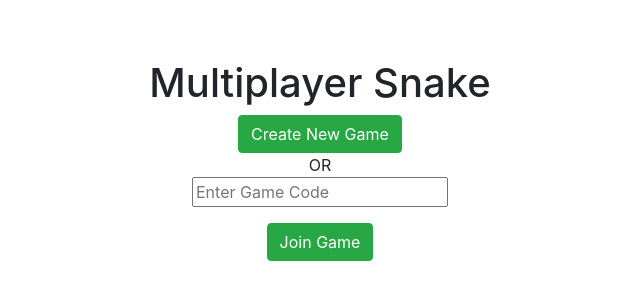
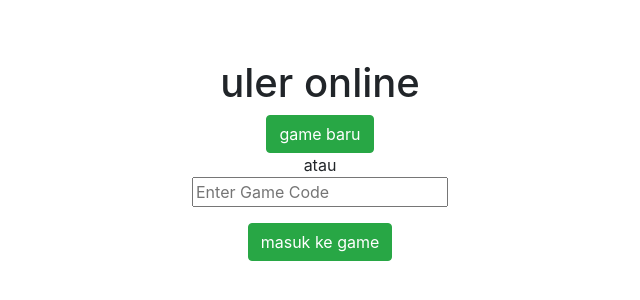
Before and after one commit to fharlup/uler, a plain HTML site: page frontend/index.html in a window 1280 px wide. Shown: the part 240-540 px from the top of the page, without its empty margins (320-960 px from the left). Drawn offline with nearby package versions, Linux system fonts and the light colour scheme; no server answers.

Commit message:
editatan

```diff
--- a/frontend/index.html
+++ b/frontend/index.html
@@ -2,7 +2,7 @@
 <html lang="en">
 <head>
   <meta charset="UTF-8">
-  <title>MultiPlayer Snake</title>
+  <title>uler online</title>
   <link rel="stylesheet" href="https://stackpath.bootstrapcdn.com/bootstrap/4.5.0/css/bootstrap.min.css" integrity="sha384-9aIt2nRpC12Uk9gS9baDl411NQApFmC26EwAOH8WgZl5MYYxFfc+NcPb1dKGj7Sk" crossorigin="anonymous">
 
 <style>
@@ -17,15 +17,15 @@
 
       <div id="initialScreen" class="h-100">
         <div class="d-flex flex-column align-items-center justify-content-center h-100">
-            <h1>Multiplayer Snake</h1>
+            <h1>uler online</h1>
             <button
               type="submit"
               class="btn btn-success"
               id="newGameButton"
             >
-              Create New Game
+              game baru
             </button>
-            <div>OR</div>
+            <div>atau</div>
             <div class="form-group">
               <input type="text" placeholder="Enter Game Code" id="gameCodeInput"/>
             </div>
@@ -34,7 +34,7 @@
               class="btn btn-success"
               id="joinGameButton"
             >
-              Join Game
+              masuk ke game
             </button>
         </div>
       </div>
```
